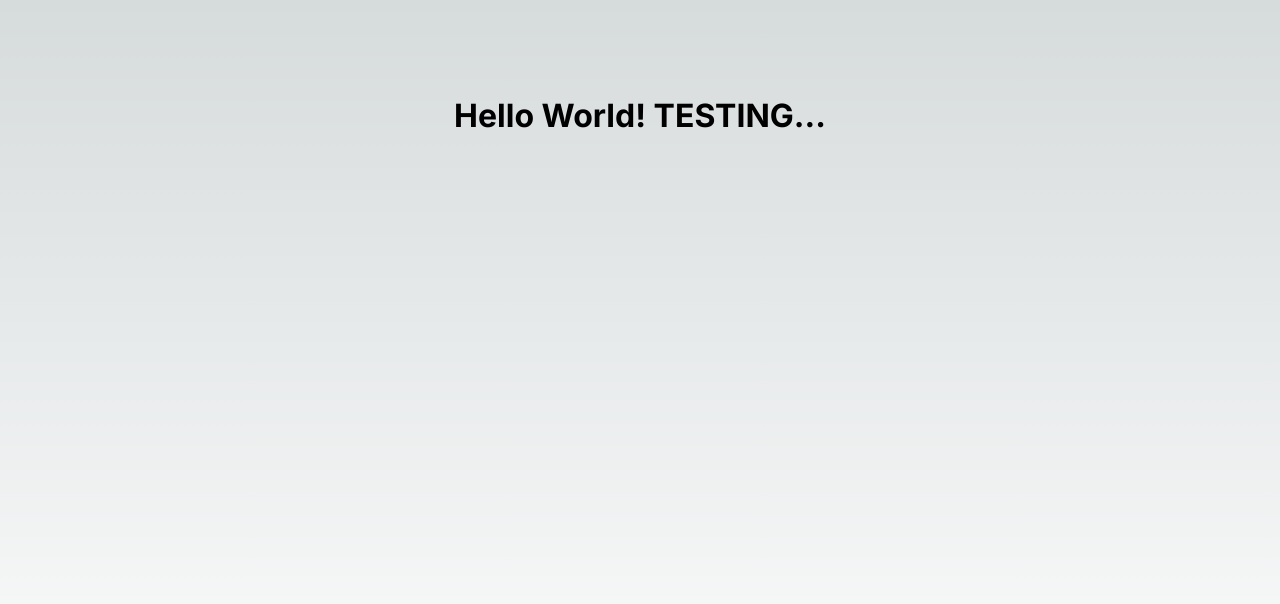
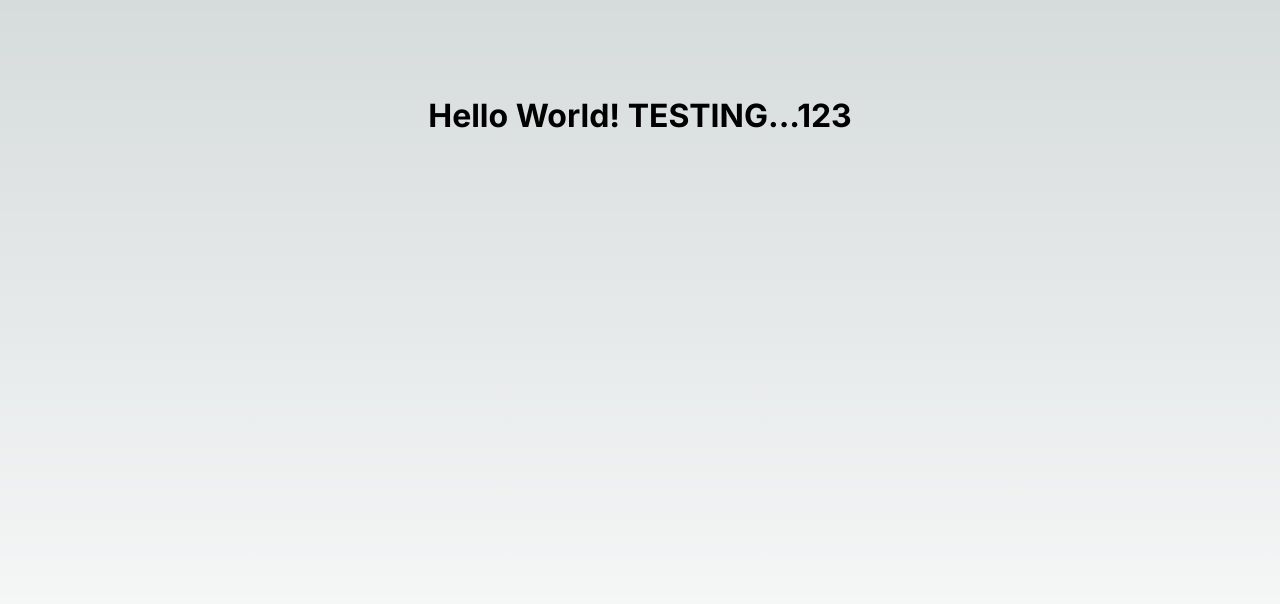
Before and after one commit to ashish-pathak/hello-world-app, a Next.js app: page / in a window 1280 px wide. Shown: the top 604 px of the page. Built offline with nearby package versions, Linux system fonts and the light colour scheme.

Commit message:
Runner Testing

```diff
--- a/app/page.js
+++ b/app/page.js
@@ -7,7 +7,7 @@ export default function Home() {
     <main className={styles.main}>
       <h1>
         Hello World!
-        TESTING...
+        TESTING...123
       </h1>
     </main>
   );
```
